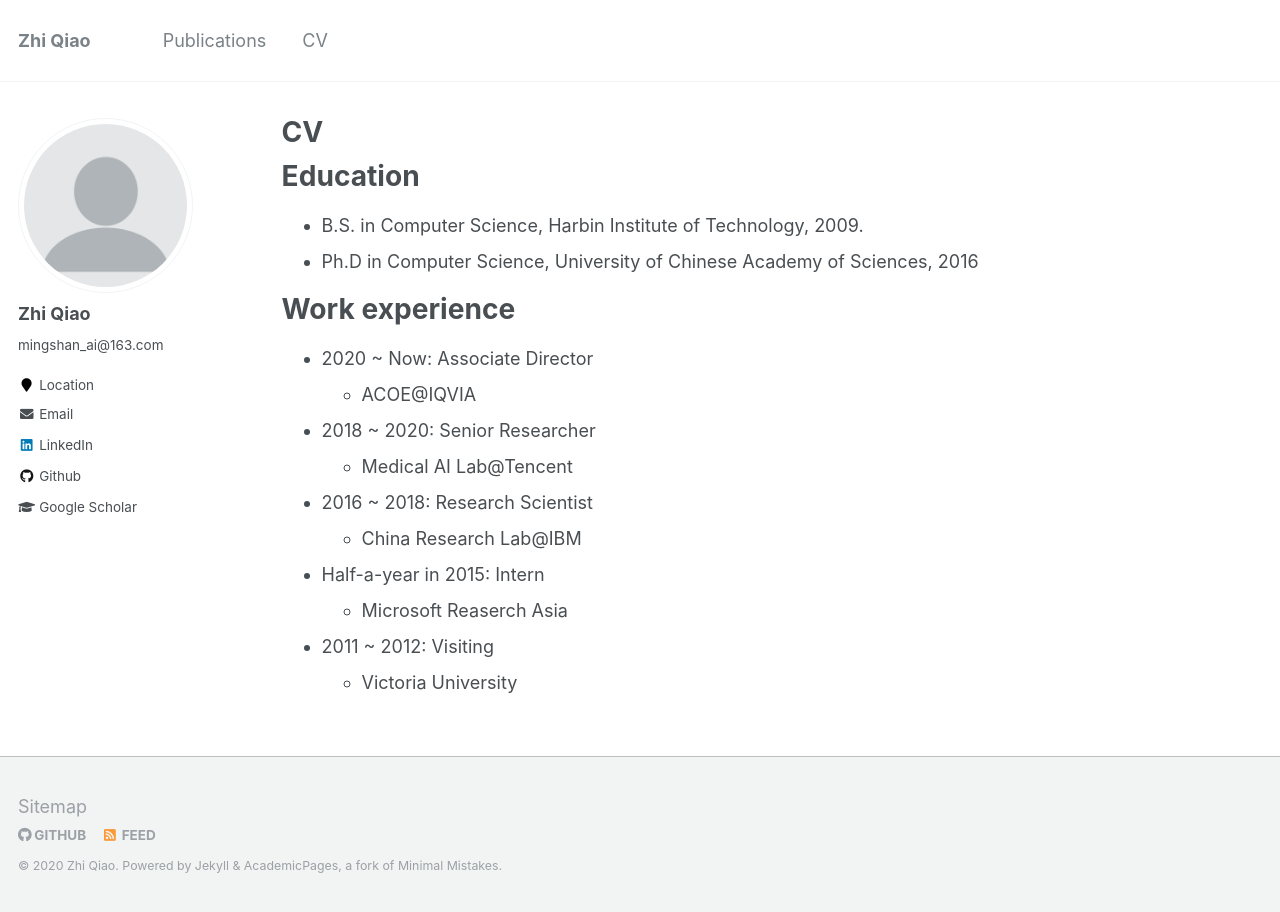
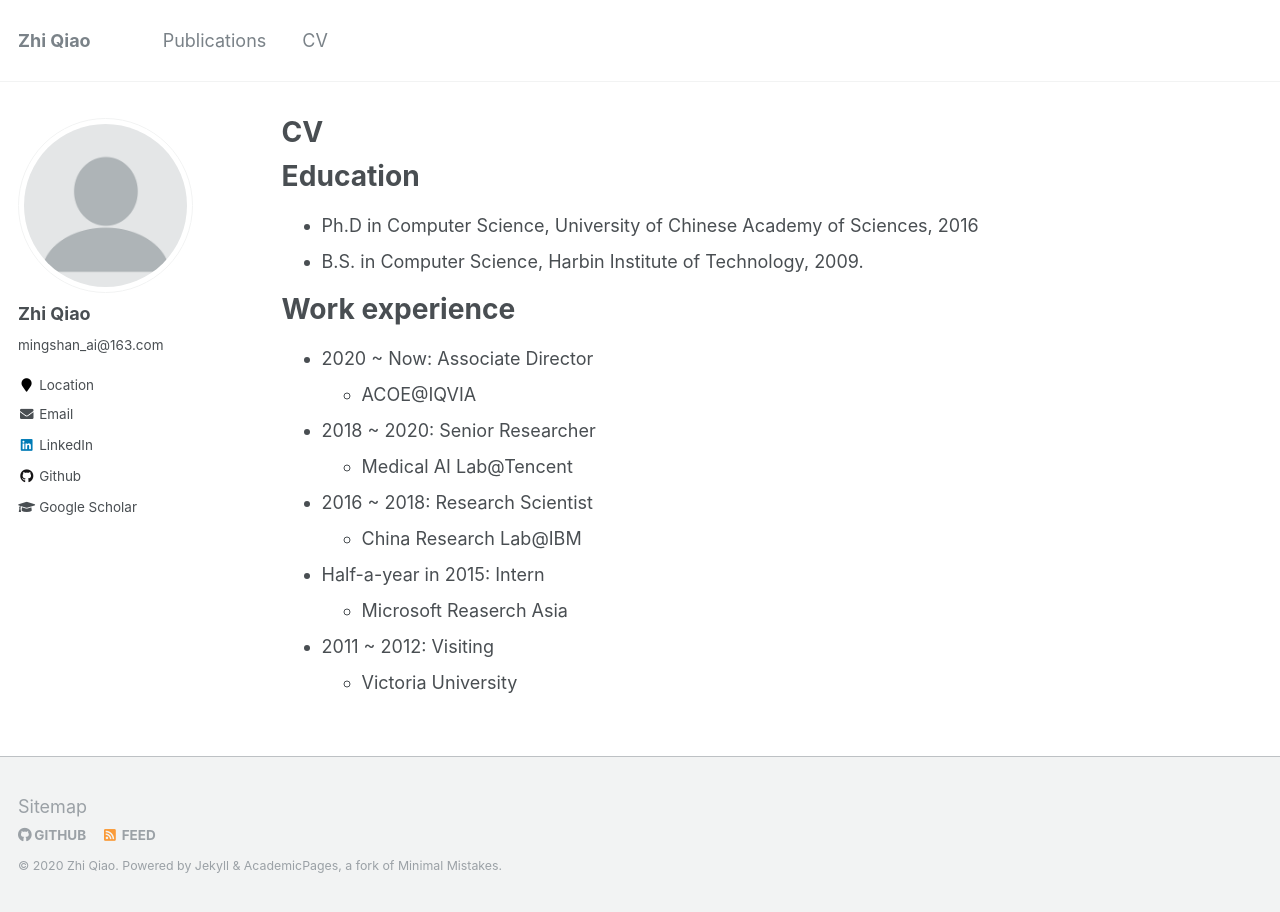
Before and after one commit to qxiaobu/qxiaobu.github.io, a Jekyll site: the page built from _pages/cv.md, in a window 1280 px wide. Built offline with Jekyll 4.4.1, drawn with Linux system fonts in a browser that asks for light colours.

Commit message:
Update cv.md

```diff
--- a/_pages/cv.md
+++ b/_pages/cv.md
@@ -9,8 +9,8 @@ redirect_from:
 
 Education
 ======
+* Ph.D in Computer Science, University of Chinese Academy of Sciences, 2016
 * B.S. in Computer Science, Harbin Institute of Technology, 2009.
-* Ph.D in Computer Science, University of Chinese Academy of Sciences, 2016
 
 Work experience
 ======
```
